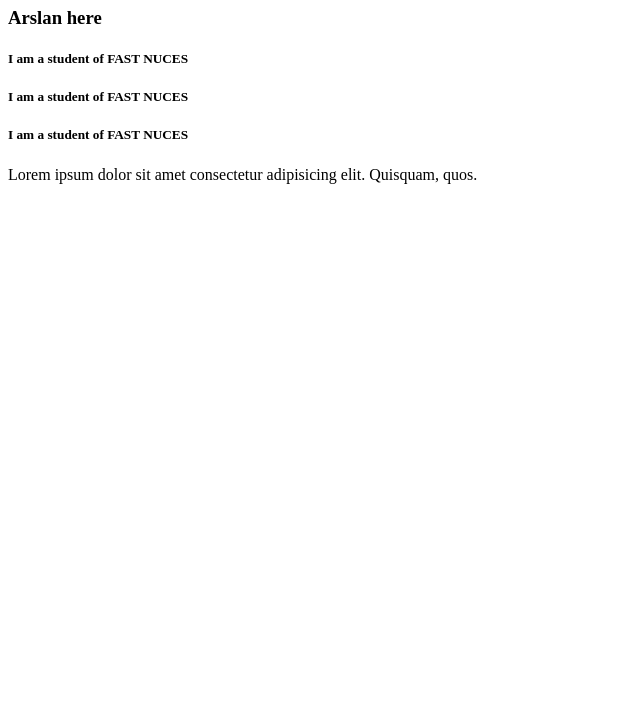
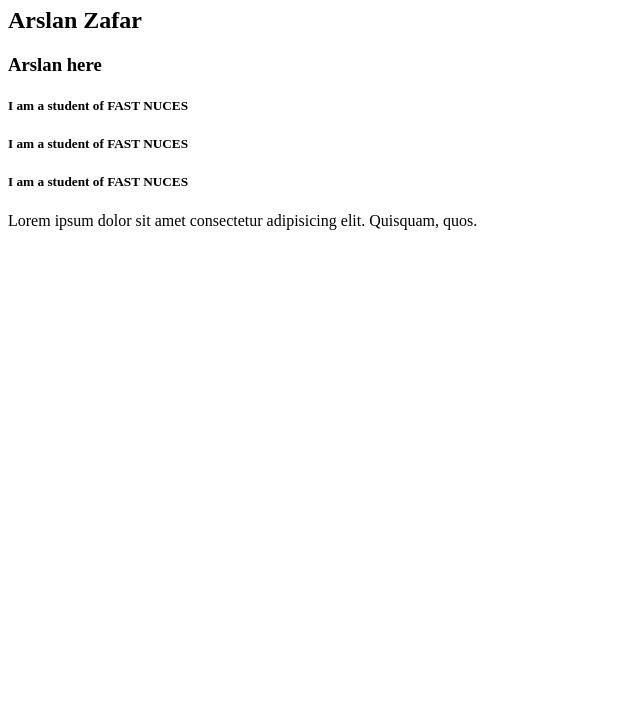
Before and after one commit to arslanraan/AI-Class-by-Sir-Faheem-Akhtar, a plain HTML site: page index.html in a window 1280 px wide. Shown: the part 73-800 px from the top of the page, without its empty margins (0-640 px from the left). Drawn offline with Linux system fonts and the light colour scheme.

Commit message:
Added H2 heading

```diff
--- a/index.html
+++ b/index.html
@@ -7,6 +7,7 @@
 </head>
 <body>
     <h1>Hello World</h1>
+    <h2>Arslan Zafar</h2>
     <h3> Arslan here</h3>
     <h5>I am a student of FAST NUCES</h5>
     <h5>I am a student of FAST NUCES</h5>
```
